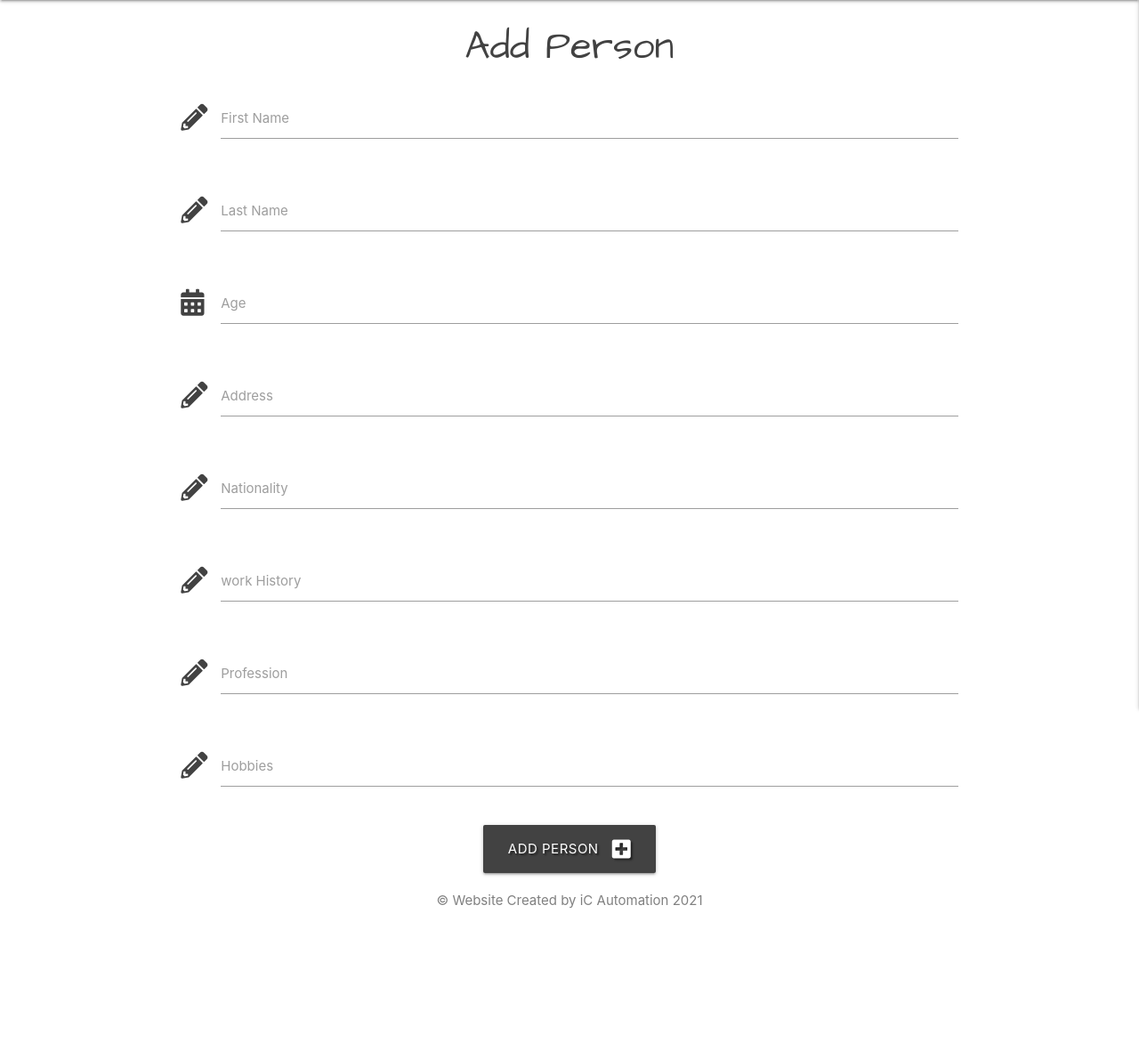
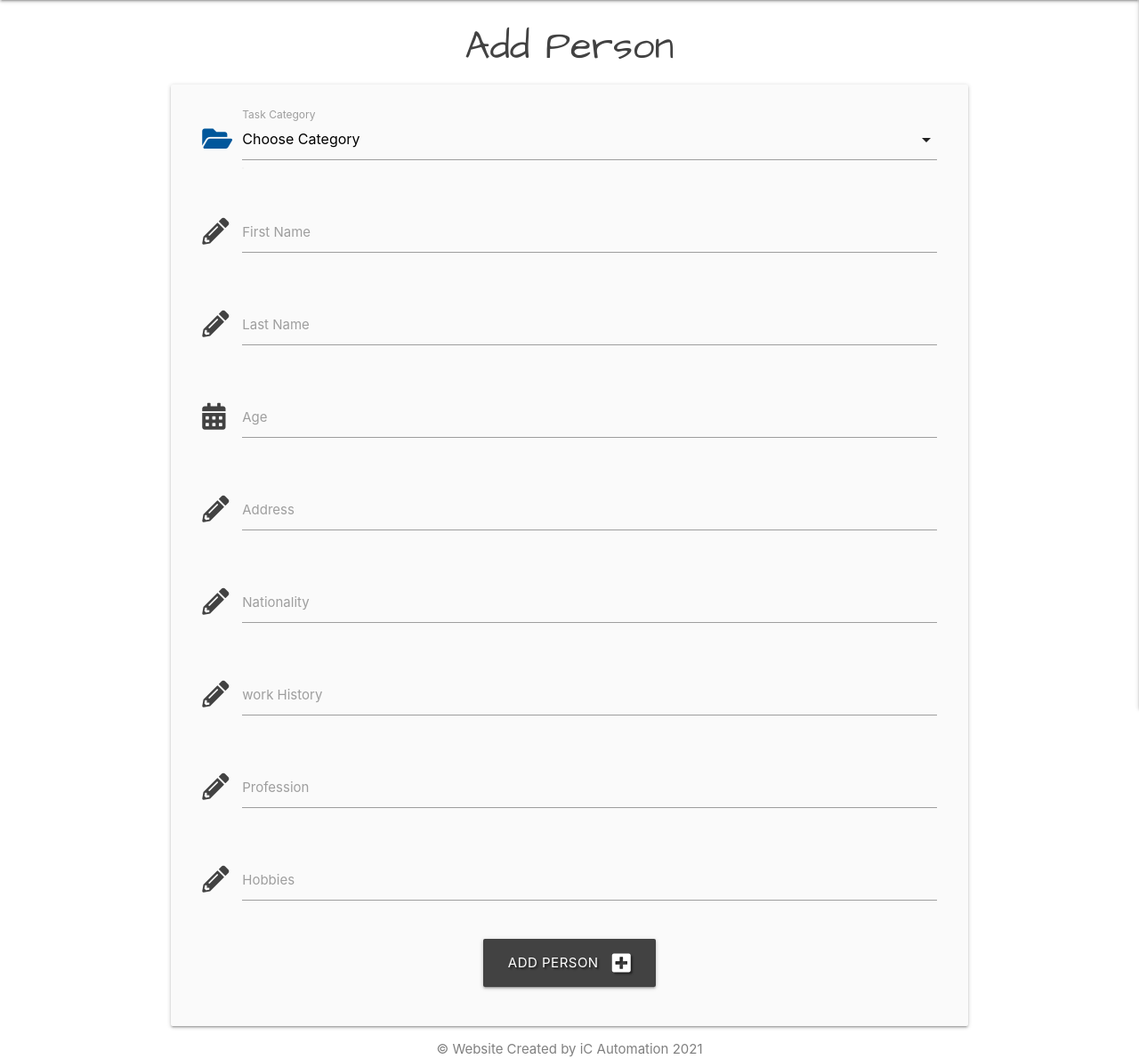
Before and after one commit to bubsy07/My-past, a Flask app: page /add_task in a window 1280 px wide. Shown: the part 64-1254 px from the top of the page at 89% size. Before the commit the page ends 1085 px from the top, so only its background shows below. Run offline with Flask 2, Linux system fonts and the light colour scheme; data that the repository does not hold is empty; some libraries are stand-ins or nearby versions.

```diff
--- a/app.py
+++ b/app.py
@@ -94,22 +94,21 @@ def profile(username):
 
     if session["user"]:
         return render_template("tasks.html", username=username)
-
     return redirect(url_for("login"))
 
 
 @app.route("/logout")
 def logout():
     # remove user from session cookie
-    flash("You have been logged out")
     session.pop("user")
-    return redirect(url_for("login"))
+    return redirect(url_for("get_tasks"))
 
 
 @app.route("/add_task", methods=["GET", "POST"])
 def add_task():
     if request.method == "POST":
         task = {
+            "category_name": request.form.get("category_name"),
             "first_name": request.form.get("first_name"),
             "last_name": request.form.get("last_name"),
             "age": request.form.get("age"),
@@ -132,6 +131,7 @@ def add_task():
 def edit_task(task_id):
     if request.method == "POST":
         submit = {
+            "category_name": request.form.get("category_name"),
             "first_name": request.form.get("first_name"),
             "last_name": request.form.get("last_name"),
             "age": request.form.get("age"),
--- a/templates/add_task.html
+++ b/templates/add_task.html
@@ -2,6 +2,22 @@
 {% block content %}
 
     <h3 class="grey-text text-darken-3 center-align openpage-text">Add Person</h3>
+
+    <div class="row card-panel grey lighten-5">
+        <form class="col s12" method="POST" action="{{ url_for('add_task') }}">
+            <!-- category selection -->
+			<div class="row">
+				<div class="input-field col s12">
+                    <i class="fas fa-folder-open prefix light-blue-text text-darken-4"></i>
+					<select id="category_name" name="category_name" class="validate" required>
+                        <option value="" disabled selected>Choose Category</option>
+                        {% for category in categories %}
+                            <option value="{{ category.category_name }}">{{ category.category_name }}</option>
+                        {% endfor %}
+                    </select>
+					<label for="category_name">Task Category</label>
+				</div>
+            </div>
 
             <!-- first name -->
             <div class="row">
--- a/templates/tasks.html
+++ b/templates/tasks.html
@@ -30,9 +30,9 @@
             <div class="collapsible-header white-text grey darken-1 text-shadow">
                  <div class="col s3">
                     {% if session.user|lower == task.created_by|lower %}
-                        <a href="{{ url_for('delete_task', task_id=task._id) }}" class="btn-small green accent-4">Done</a>
-                        <a href="{{ url_for('edit_task', task_id=task._id) }}" class="btn-small light-blue lighten-1">Edit</a>
+                        <a href="{{ url_for('delete_task', task_id=task._id) }}" class="btn-small green accent-4">Delete</a>
                     {% endif %}
+                    <a href="{{ url_for('edit_task', task_id=task._id) }}" class="btn-small light-blue lighten-1">Edit</a>
                 </div>
                 <i class="fas fa-caret-down"></i>
                 <strong>{{ task.first_name  }}  {{ task.last_name  }}</strong>
```
Also changed, not shown: templates/edit_task.html (+19 -4 lines).
